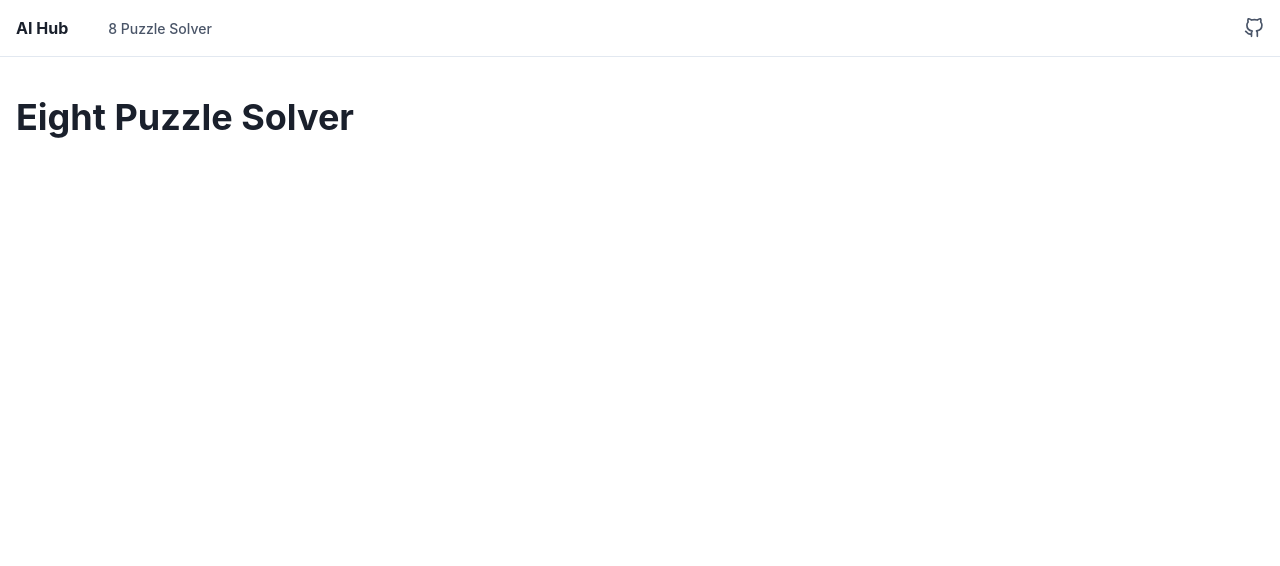
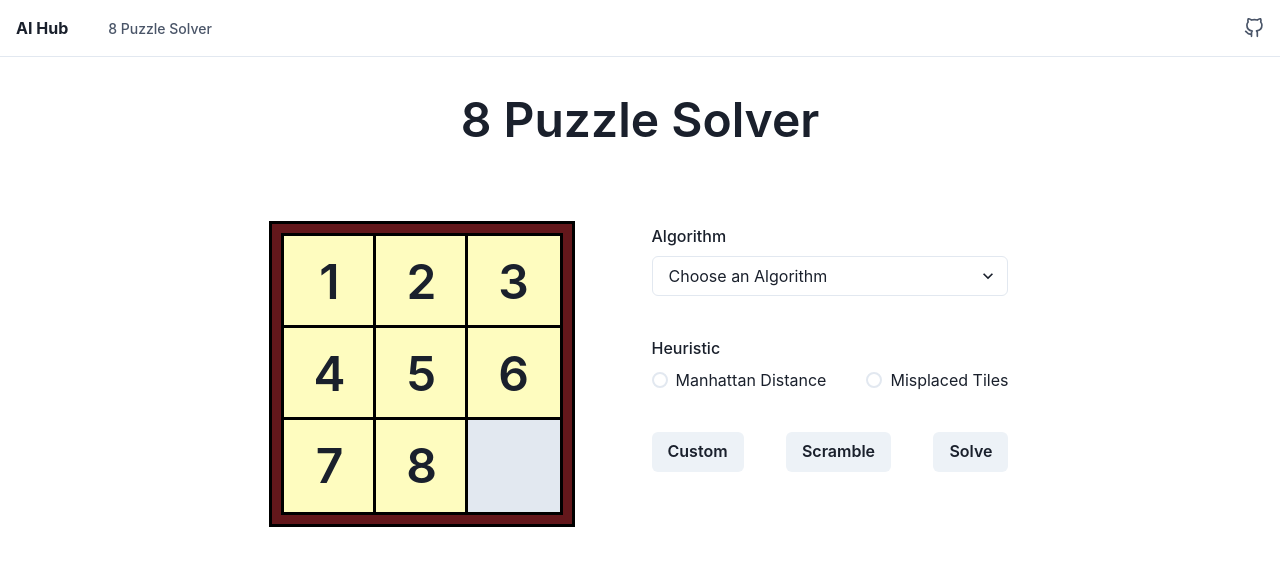
Before and after one commit to dphogit/ai-hub, a React (Vite) app: page /eight-puzzle in a window 1280 px wide. Shown: the top 566 px of the page. Built offline with nearby package versions, Linux system fonts and the light colour scheme.

Commit message:
UI layout pf eight-puzzle page

```diff
--- a/src/components/pages/eight-puzzle-page/index.tsx
+++ b/src/components/pages/eight-puzzle-page/index.tsx
@@ -1,10 +1,62 @@
-import { Heading } from '@chakra-ui/react';
+import {
+  Button,
+  ButtonGroup,
+  Center,
+  Flex,
+  FormControl,
+  FormLabel,
+  Heading,
+  HStack,
+  Radio,
+  RadioGroup,
+  Select,
+  VStack,
+} from '@chakra-ui/react';
 import Layout from '../../layout';
+import PuzzleBoard from './puzzle-board';
 
 const EightPuzzlePage = () => {
   return (
     <Layout>
-      <Heading>Eight Puzzle Solver</Heading>
+      <Center flexDir="column">
+        <Heading as="h1" size="2xl" fontWeight="600">
+          8 Puzzle Solver
+        </Heading>
+        <Flex gap={20} mt={20}>
+          <PuzzleBoard />
+          <VStack spacing={10}>
+            <FormControl>
+              <FormLabel>Algorithm</FormLabel>
+              <Select placeholder="Choose an Algorithm">
+                <option>A*</option>
+                <option>IDA*</option>
+                <option>Greedy</option>
+                <option>Uniform Cost</option>
+                <option>BFS</option>
+              </Select>
+            </FormControl>
+            <FormControl as="fieldset">
+              <FormLabel as="legend">Heuristic</FormLabel>
+              <RadioGroup>
+                <HStack spacing={10}>
+                  <Radio>Manhattan Distance</Radio>
+                  <Radio>Misplaced Tiles</Radio>
+                </HStack>
+              </RadioGroup>
+            </FormControl>
+            <ButtonGroup
+              display="flex"
+              alignItems="center"
+              justifyContent="space-between"
+              w="100%"
+            >
+              <Button>Custom</Button>
+              <Button>Scramble</Button>
+              <Button>Solve</Button>
+            </ButtonGroup>
+          </VStack>
+        </Flex>
+      </Center>
     </Layout>
   );
 };
--- /dev/null
+++ b/src/components/pages/eight-puzzle-page/puzzle-board/index.tsx
@@ -0,0 +1,29 @@
+import { Grid } from '@chakra-ui/react';
+import Tile from './tile';
+
+const PuzzleBoard = () => {
+  return (
+    <Grid
+      templateColumns="repeat(3, 1fr)"
+      templateRows="repeat(3, 1fr)"
+      height={300}
+      width={300}
+      gap={0}
+      p={3}
+      bg="red.900"
+      outline="3px solid black"
+    >
+      <Tile val={1} />
+      <Tile val={2} />
+      <Tile val={3} />
+      <Tile val={4} />
+      <Tile val={5} />
+      <Tile val={6} />
+      <Tile val={7} />
+      <Tile val={8} />
+      <Tile val={0} />
+    </Grid>
+  );
+};
+
+export default PuzzleBoard;
--- /dev/null
+++ b/src/components/pages/eight-puzzle-page/puzzle-board/tile/index.tsx
@@ -0,0 +1,21 @@
+import { Square } from '@chakra-ui/react';
+import { SlidingTiles } from '../../../../../search';
+
+const Tile = ({ val }: { val: number }) => {
+  if (val === SlidingTiles.BLANK_TILE) {
+    return <Square outline="3px solid black" bg="gray.200" />;
+  }
+
+  return (
+    <Square
+      fontSize="5xl"
+      fontWeight="600"
+      outline="3px solid black"
+      bg="yellow.100"
+    >
+      {val}
+    </Square>
+  );
+};
+
+export default Tile;
```
